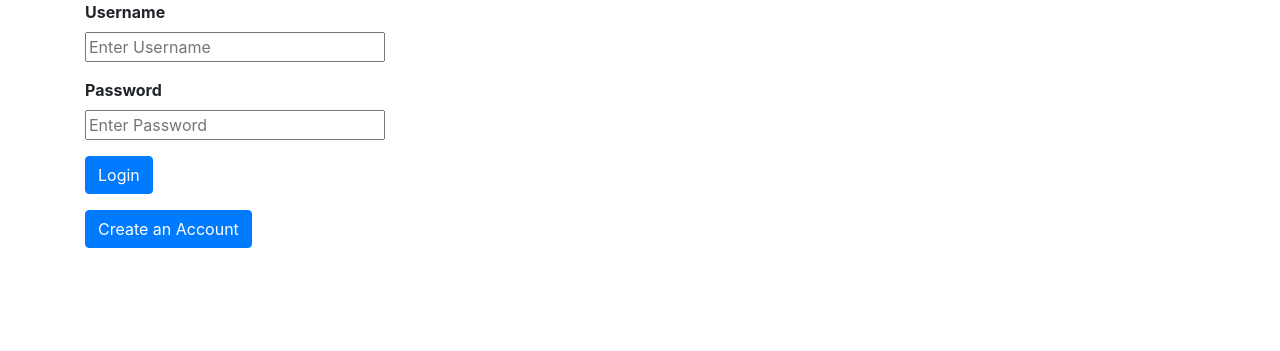
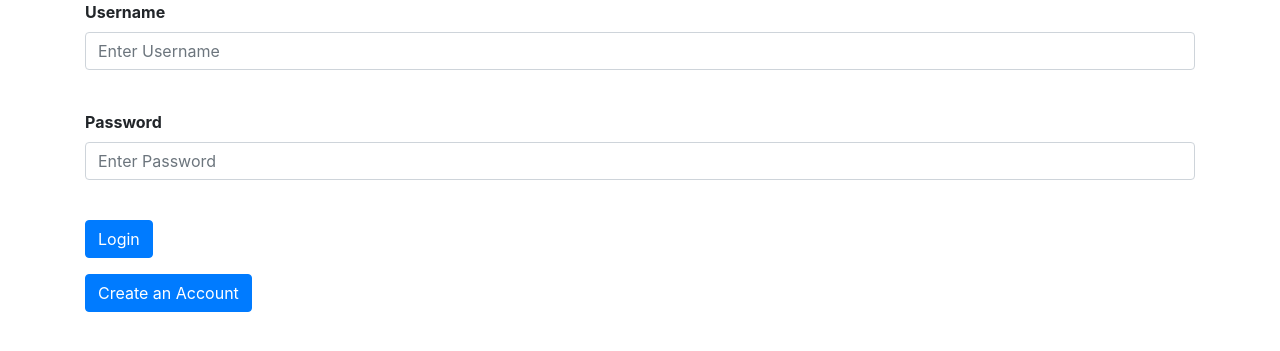
Before and after one commit to jackerman76/Bananaman, a Flask app: page /login in a window 1280 px wide. Shown: the part 150-501 px from the top of the page. Run offline with Flask 2, Linux system fonts and the light colour scheme; some libraries are stand-ins or nearby versions.

Commit message:
Update login.html

```diff
--- a/templates/login.html
+++ b/templates/login.html
@@ -13,13 +13,13 @@
         <section>
             <div class="form-group">
               <label for="username"><b>Username</b></label><br>
-              <input type="text" class="form" placeholder="Enter Username" name="username" required>
+              <input type="text" class="form-control" placeholder="Enter Username" name="username" required>
               <br>
             </div>
 
             <div class="form-group">
               <label for="password"><b>Password</b></label><br>
-              <input type="password" class="form" placeholder="Enter Password" name="password" required>
+              <input type="password" class="form-control" placeholder="Enter Password" name="password" required>
               <br>
             </div>
 
```
